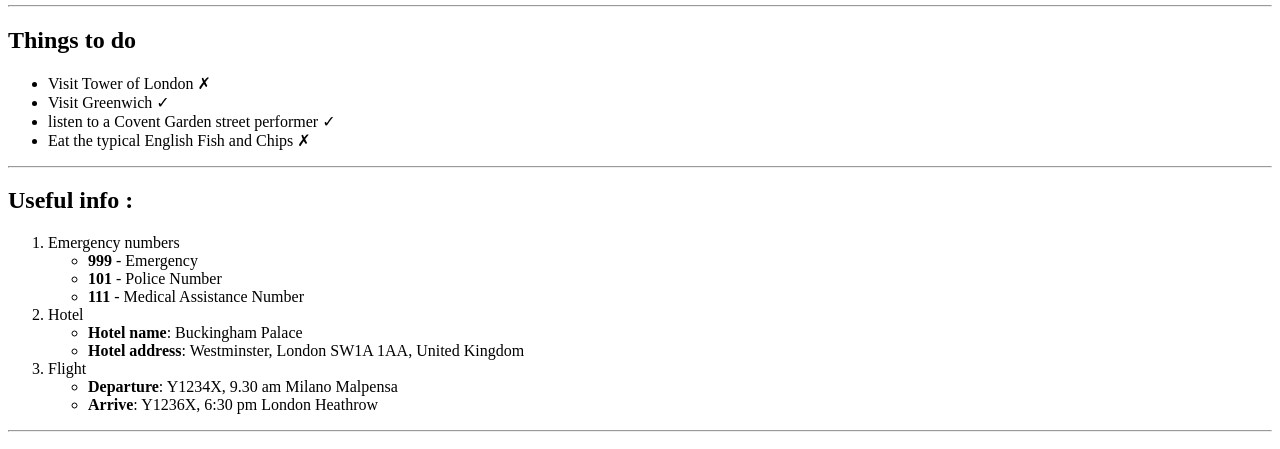
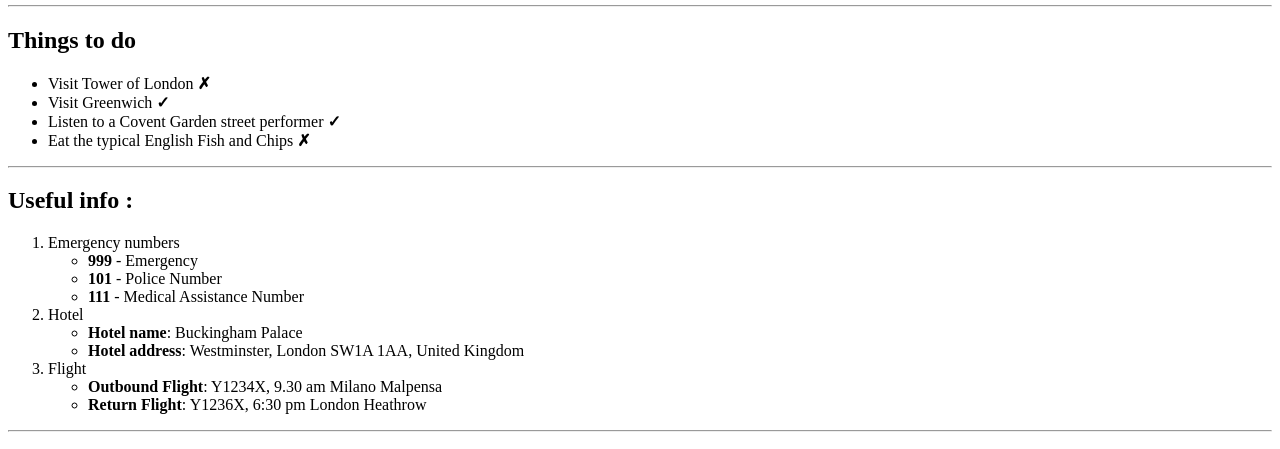
Before and after one commit to valeriosalzano/html-london-trip, a plain HTML site: page index.html in a window 1280 px wide. Shown: the part 876-1325 px from the top of the page. Drawn offline with Linux system fonts and the light colour scheme.

Commit message:
final fix&clean

```diff
--- a/index.html
+++ b/index.html
@@ -18,7 +18,6 @@
 
         <!-- expenses start -->
         <h2>My expenses</h2>
-        <!-- table emmet shortcut: table>(thead>tr>th*x)+(tbody>(tr*x>td*x))+(tfoot>>td*x)> -->
         <table>
             <thead>
                 <tr>
@@ -59,10 +58,10 @@
         <!-- todo start -->
         <h2>Things to do</h2>
         <ul>
-            <li>Visit Tower of London &cross; </li>
-            <li>Visit Greenwich &checkmark; </li>
-            <li>listen to a Covent Garden street performer &checkmark; </li>
-            <li>Eat the typical English Fish and Chips &cross;</li>
+            <li>Visit Tower of London <b>&cross;</b> </li>
+            <li>Visit Greenwich <b>&checkmark;</b> </li>
+            <li>Listen to a Covent Garden street performer <b>&checkmark;</b> </li>
+            <li>Eat the typical English Fish and Chips <b>&cross;</b></li>
         </ul>
         <!-- todo end -->
 
@@ -70,7 +69,6 @@
 
         <!-- info start -->
         <h2>Useful info :</h2>
-        <!-- emmet multi lists shortcut ol>(li>ul>li*3)+(li>ul>li*2)*2 -->
         <ol>
             <li>Emergency numbers
                 <ul>
@@ -87,8 +85,8 @@
             </li>
             <li>Flight
                 <ul>
-                    <li><strong>Departure</strong>: Y1234X, 9.30 am Milano Malpensa</li>
-                    <li><strong>Arrive</strong>: Y1236X, 6:30 pm London Heathrow</li>
+                    <li><strong>Outbound Flight</strong>: Y1234X, 9.30 am Milano Malpensa</li>
+                    <li><strong>Return Flight</strong>: Y1236X, 6:30 pm London Heathrow</li>
                 </ul>
             </li>
         </ol>
```
